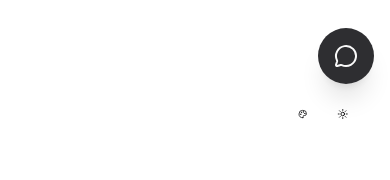
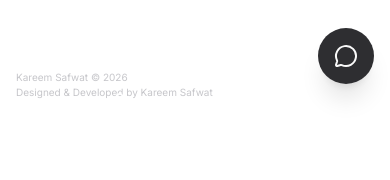
Before and after one commit to sfkareem/kareem-safwat-portfolio, a Next.js app: page /ai in a window 390 px wide. Shown: the part 664-844 px from the top of the page. Built offline with nearby package versions, Linux system fonts and the light colour scheme.

Commit message:
fix(adapt): mobile footer visibility and touch targets (#6)

```diff
--- a/components/ui/floating-footer.tsx
+++ b/components/ui/floating-footer.tsx
@@ -5,7 +5,7 @@ import portfolioData from "@/data/portfolio.json";
 
 export function FloatingFooter() {
   return (
-    <div className="hidden md:block fixed bottom-6 left-6 z-40 pointer-events-none">
+    <div className="fixed bottom-20 md:bottom-6 left-4 md:left-6 z-40 pointer-events-none">
       <motion.div
         initial={{ opacity: 0, y: 20 }}
         animate={{ opacity: 1, y: 0 }}
--- a/components/ui/floating-nav.tsx
+++ b/components/ui/floating-nav.tsx
@@ -207,7 +207,7 @@ export default function FloatingNav() {
             <Link
               href="/"
               className={cn(
-                "relative flex flex-col items-center gap-1 transition-all duration-500",
+                "relative flex flex-col items-center justify-center gap-1 min-w-[44px] min-h-[44px] transition-all duration-500",
                 isDarkBackground ? "text-white/50 hover:text-white" : "text-foreground/50 hover:text-foreground"
               )}
             >
@@ -225,7 +225,7 @@ export default function FloatingNav() {
                   href={item.href}
                   onClick={() => setActiveItem(item.href)}
                   className={cn(
-                    "relative flex flex-col items-center gap-1 transition-all duration-500",
+                    "relative flex flex-col items-center justify-center gap-1 min-w-[44px] min-h-[44px] transition-all duration-500",
                     isActive
                       ? (isDarkBackground ? "text-white" : "text-primary")
                       : (isDarkBackground ? "text-white/50 hover:text-white" : "text-foreground/50 hover:text-foreground")
```
